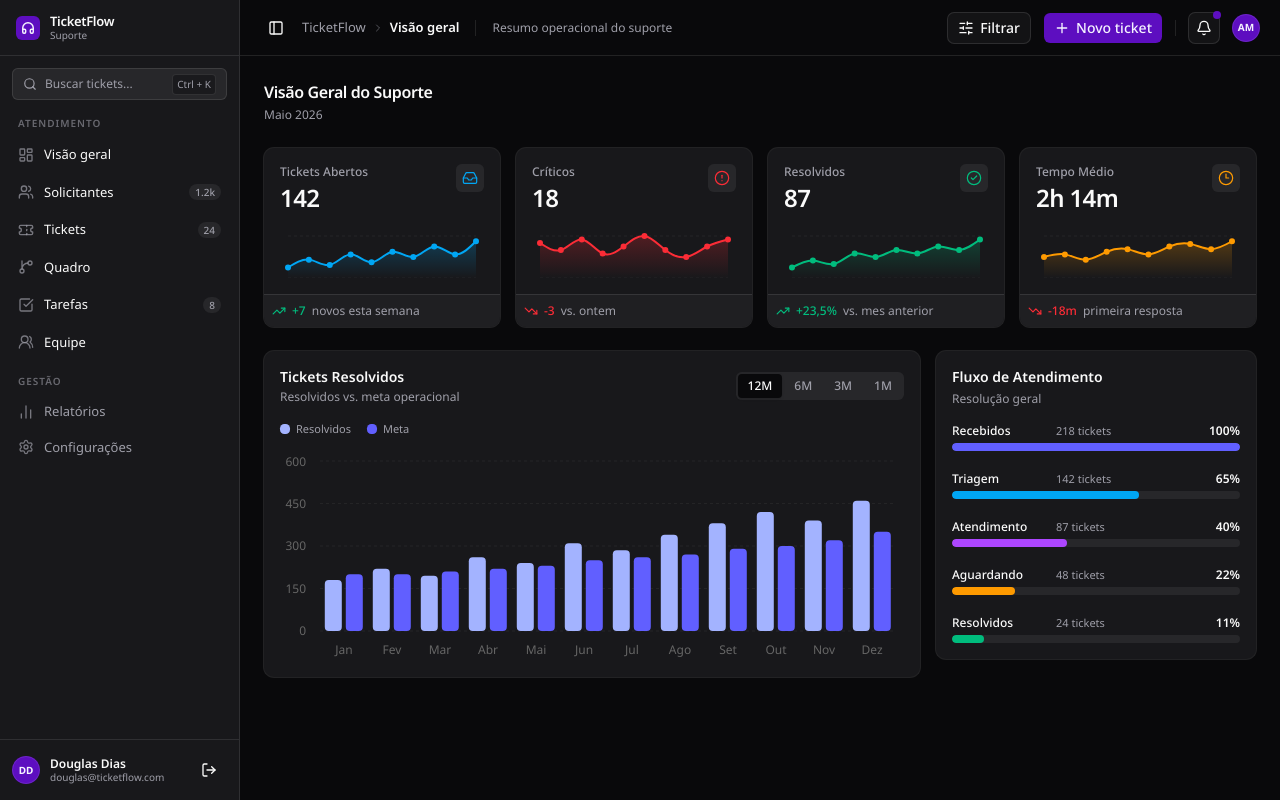
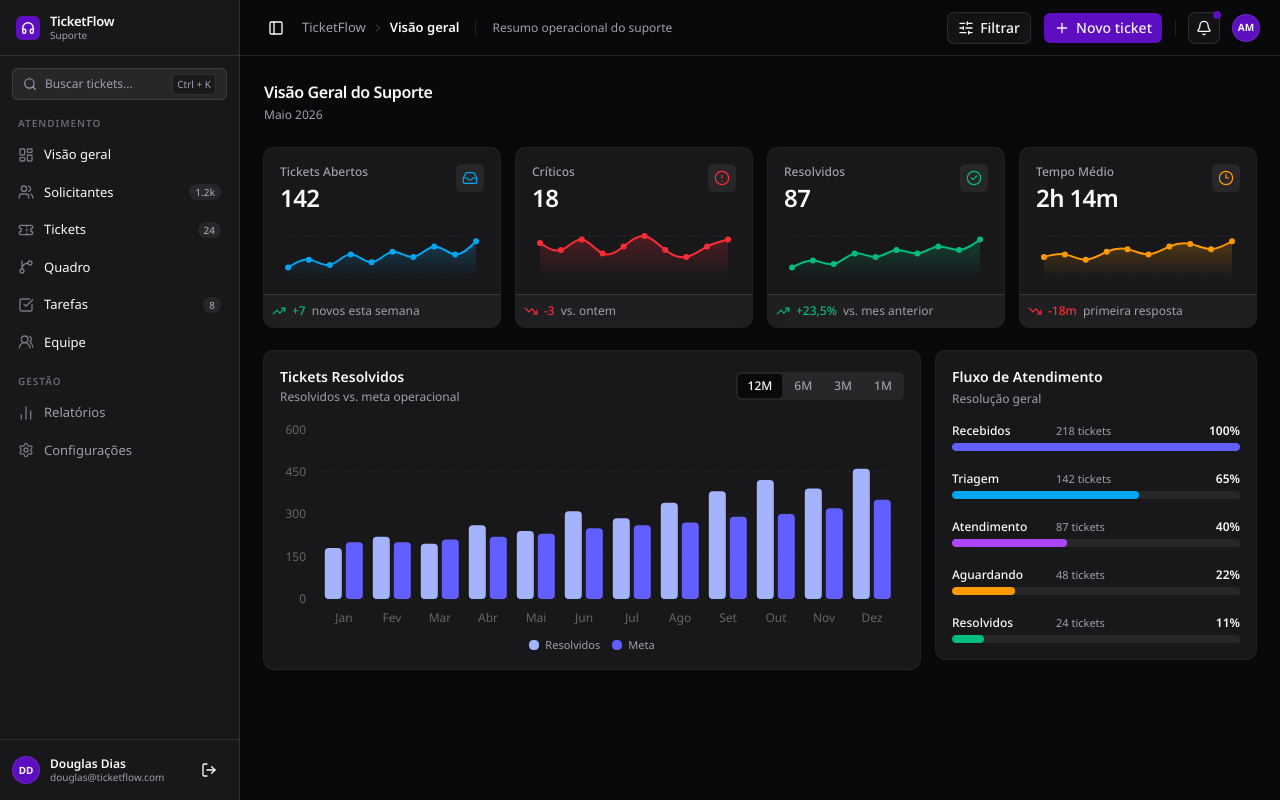
Before and after one commit to dougl-dias/ticket-flow, a Next.js app: page /dashboard in a window 1280 px wide. Built offline with nearby package versions, Linux system fonts and the light colour scheme.

Commit message:
chore(dashboard): reposicionando a legenda do gráfico de tickets resolvidos

```diff
--- a/src/app/dashboard/_components/revenue-chart.tsx
+++ b/src/app/dashboard/_components/revenue-chart.tsx
@@ -83,19 +83,7 @@ export function RevenueChart() {
         </div>
       </CardHeader>
 
-      <CardContent className='flex flex-col gap-4'>
-        <div className='flex items-center gap-4'>
-          <div className='flex items-center gap-1.5'>
-            <span className='bg-chart-1 h-2.5 w-2.5 rounded-sm' />
-            <span className='text-muted-foreground text-[11px]'>Resolvidos</span>
-          </div>
-
-          <div className='flex items-center gap-1.5'>
-            <span className='bg-chart-2 h-2.5 w-2.5 rounded-sm' />
-            <span className='text-muted-foreground text-[11px]'>Meta</span>
-          </div>
-        </div>
-
+      <CardContent className='flex flex-col gap-2'>
         <div className='h-56 sm:h-52'>
           <ChartContainer config={chartConfig} className='aspect-auto h-full w-full'>
             <BarChart
@@ -121,6 +109,18 @@ export function RevenueChart() {
             </BarChart>
           </ChartContainer>
         </div>
+
+        <div className='flex items-center justify-center gap-3'>
+          <div className='flex items-center gap-1.5'>
+            <span className='bg-chart-1 h-2.5 w-2.5 rounded-sm' />
+            <span className='text-muted-foreground text-[11px]'>Resolvidos</span>
+          </div>
+
+          <div className='flex items-center gap-1.5'>
+            <span className='bg-chart-2 h-2.5 w-2.5 rounded-sm' />
+            <span className='text-muted-foreground text-[11px]'>Meta</span>
+          </div>
+        </div>
       </CardContent>
     </Card>
   )
--- a/src/components/layout/sidebar.tsx
+++ b/src/components/layout/sidebar.tsx
@@ -126,7 +126,7 @@ export function Sidebar({ className, onClose, onNavigate }: SidebarProps) {
               key={item.label}
               onClick={() => navigateTo(item.href)}
               className={cn(
-                'flex w-full items-center gap-2.5 rounded-[6px] px-2.5 py-[7px] text-left text-[13px] transition-all',
+                'flex w-full items-center gap-2.5 rounded-[6px] px-2.5 py-2 text-left text-[13px] transition-all',
                 isActive
                   ? 'bg-sidebar-accent font-medium'
                   : 'text-muted-foreground hover:bg-sidebar-accent/60 hover:'
```
